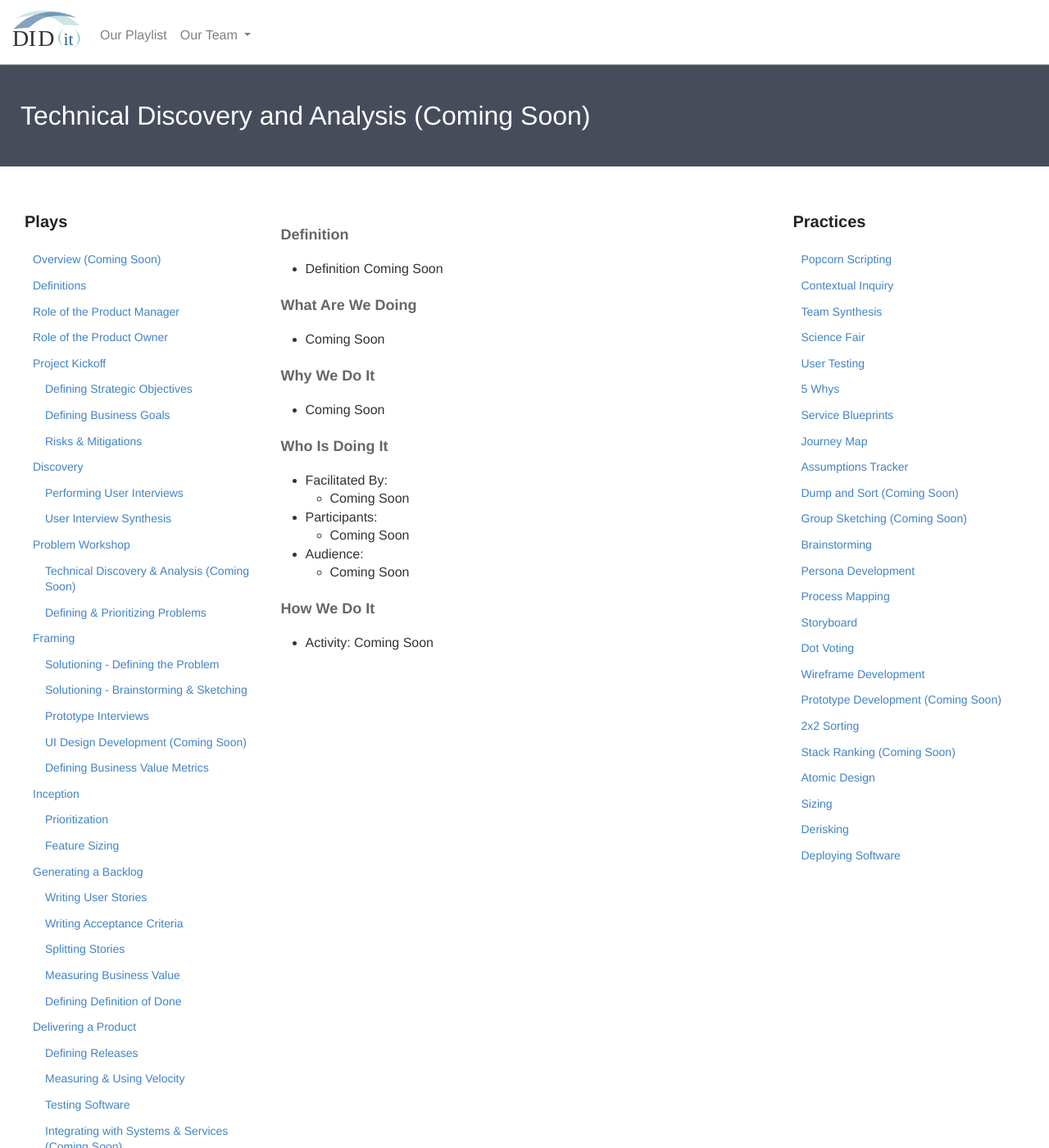
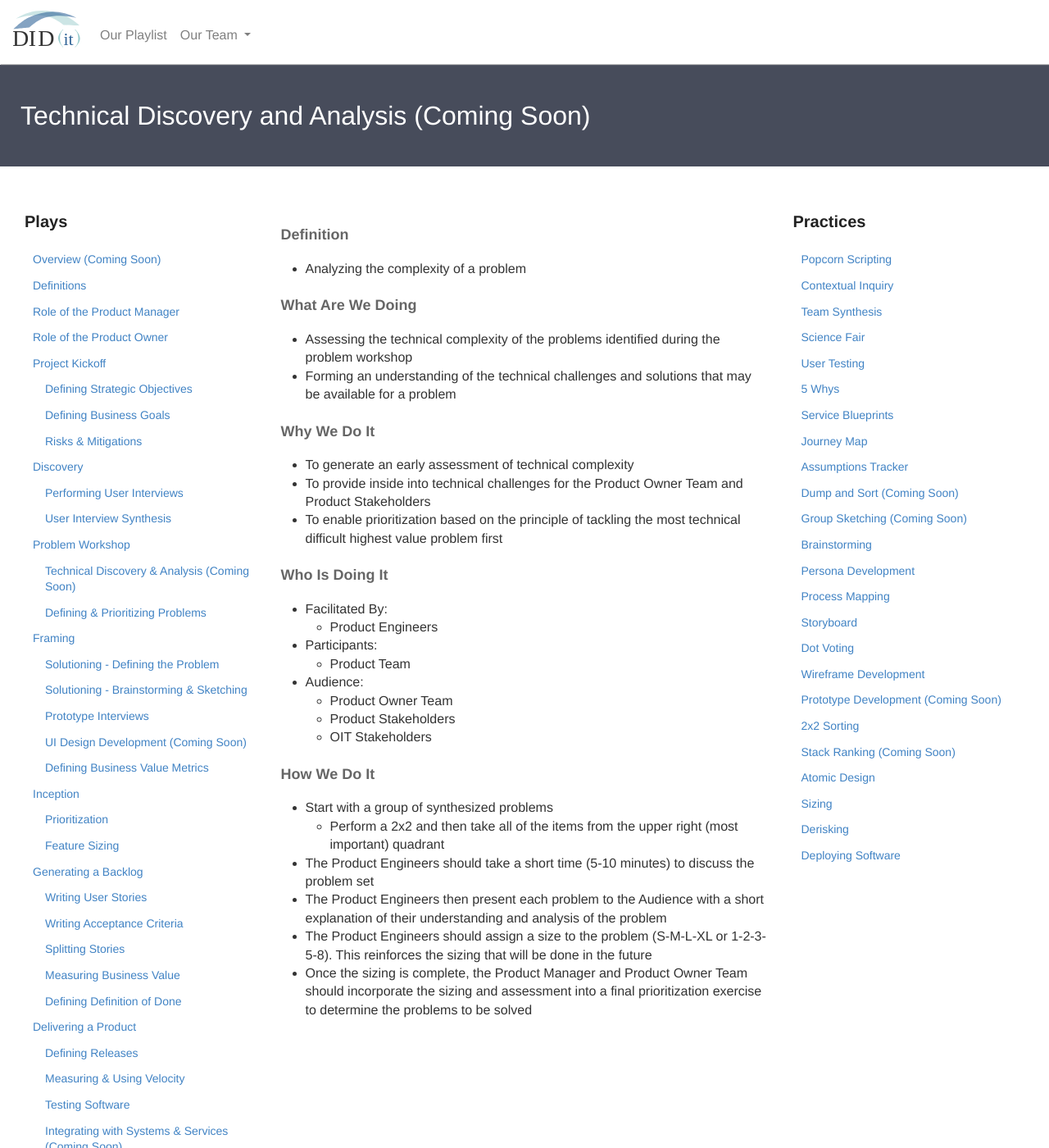
Before and after one commit to KnightPointSystems/kps_playbook, a Jekyll site: the page built from technical-discovery-analysis.md, in a window 1280 px wide and 1400 px high. Shown: the whole window at 82% size. Built offline with Jekyll 4.4.1, drawn with Linux system fonts in a browser that asks for light colours; nearby versions of some CDN libraries.

Commit message:
Update technical-discovery-analysis.md

```diff
--- a/technical-discovery-analysis.md
+++ b/technical-discovery-analysis.md
@@ -13,19 +13,22 @@ permalink: /technical-discovery-analysis/
             Definition
         </h4>
 		<ul>
-		<li>Definition Coming Soon</li>
+			<li>Analyzing the complexity of a problem</li>
 		</ul>
         <h4 class="What" id="What">
             What Are We Doing
         </h4>
 	<ul>
-        <li>Coming Soon</li>
+        	<li>Assessing the technical complexity of the problems identified during the problem workshop</li>
+		<li>Forming an understanding of the technical challenges and solutions that may be available for a problem</li>
 	</ul>
         <h4 class="Why" id="Why">
             Why We Do It
         </h4>
             <ul>
-                <li>Coming Soon</li>
+                <li>To generate an early assessment of technical complexity</li>
+		<li>To provide inside into technical challenges for the Product Owner Team and Product Stakeholders</li>
+		<li>To enable prioritization based on the principle of tackling the most technical difficult highest value problem first</li>
 	    </ul>
         <h4 class="Who" id="Who">
             Who Is Doing It
@@ -33,17 +36,19 @@ permalink: /technical-discovery-analysis/
             <ul>
                 <li>Facilitated By:
     	            <ul>
-        	      <li>Coming Soon</li>
+        	      <li>Product Engineers</li>
     	            </ul>
                  </li>
                 <li>Participants:
     	            <ul>
-                      <li>Coming Soon</li>
+                      <li>Product Team</li>
                     </ul>
                 </li>
                 <li>Audience:
-    	            <ul>
-                      <li>Coming Soon</li>
+    	          <ul>
+                      	<li>Product Owner Team</li>
+			<li>Product Stakeholders</li>
+			<li>OIT Stakeholders</li>
                   </ul>
                 </li>
             </ul>
@@ -51,7 +56,14 @@ permalink: /technical-discovery-analysis/
             How We Do It
         </h4>
             <ul>
-               <li>Activity: Coming Soon</li>
+               	<li>Start with a group of synthesized problems</li>
+			<ul>
+				<li>Perform a 2x2 and then take all of the items from the upper right (most important) quadrant</li>
+			</ul>
+		<li>The Product Engineers should take a short time (5-10 minutes) to discuss the problem set</li>
+		<li>The Product Engineers then present each problem to the Audience with a short explanation of their understanding and analysis of the problem</li>
+		<li>The Product Engineers should assign a size to the problem (S-M-L-XL or 1-2-3-5-8). This reinforces the sizing that will be done in the future</li>
+		<li>Once the sizing is complete, the Product Manager and Product Owner Team should incorporate the sizing and assessment into a final prioritization exercise to determine the problems to be solved</li>
             </ul>
     </div>
     <div class="col-md-3">
```
